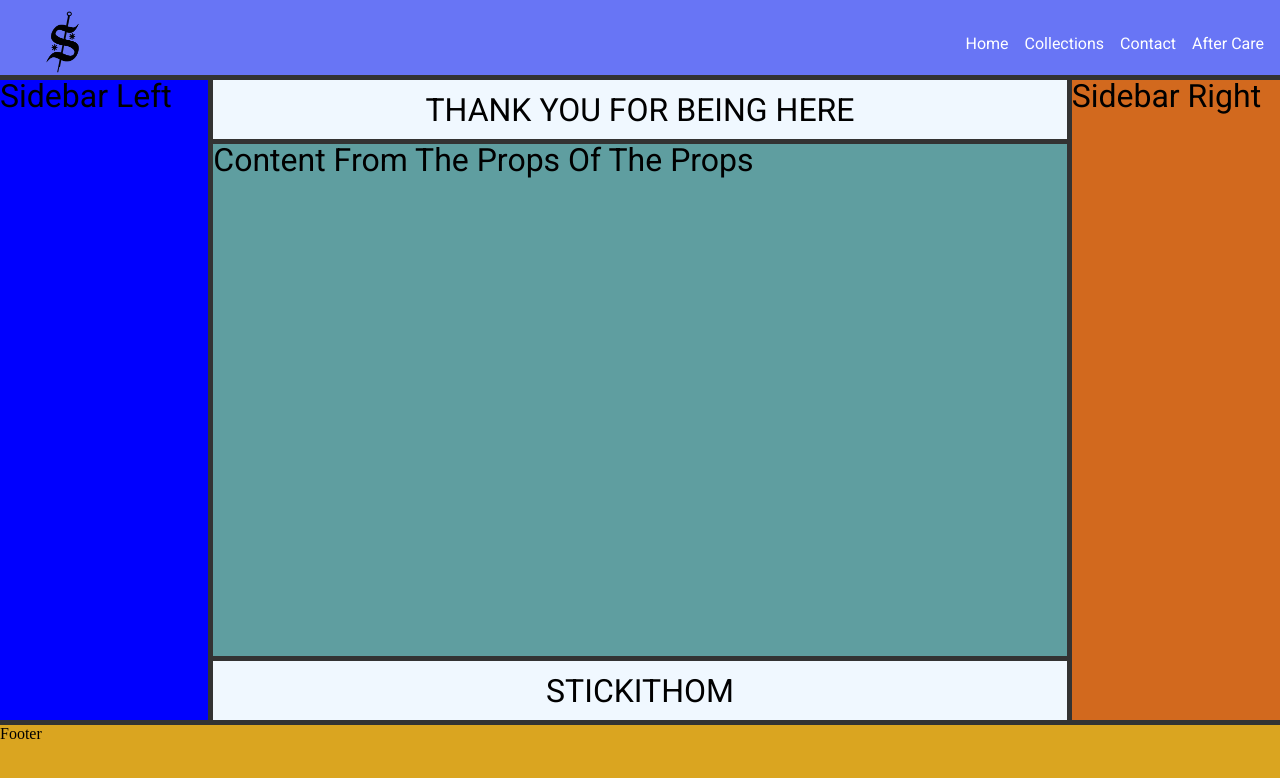
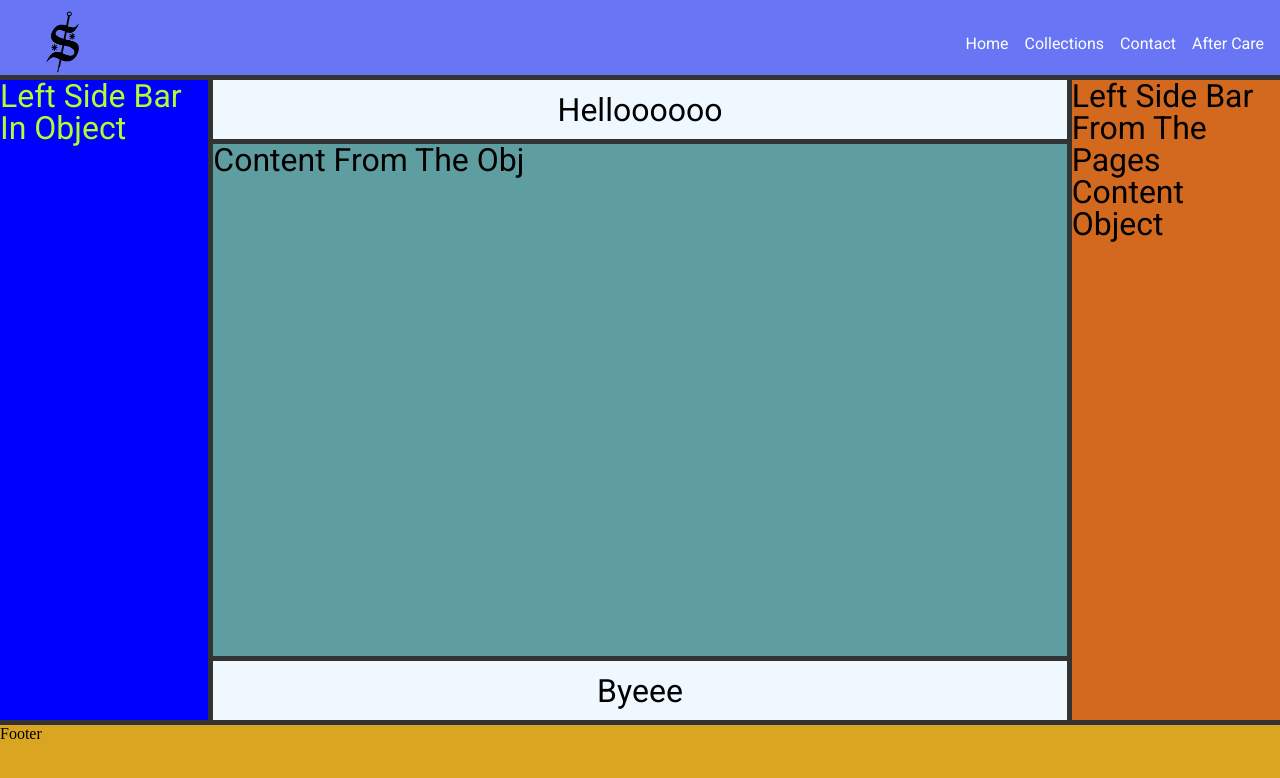
Before and after one commit to tompra/stikkTT, a React (Vite) app: page / in a window 1280 px wide. Shown: the top 778 px of the page. Built offline with nearby package versions, Linux system fonts and the light colour scheme.

Commit message:
create content file for creating dynamic content

```diff
--- /dev/null
+++ b/src/helpers/content.tsx
@@ -0,0 +1,11 @@
+export const pagesContent = {
+    home: {
+        leftSidebar: (
+            <h3 style={{ color: 'greenyellow' }}>Left Side Bar in Object</h3>
+        ),
+        rightSidebar: 'left side bar from the pages content object',
+        headerContent: 'Helloooooo',
+        mainContent: 'Content from the obj',
+        footerContent: 'Byeee',
+    },
+};
--- a/src/pages/Home.tsx
+++ b/src/pages/Home.tsx
@@ -1,13 +1,14 @@
 import PageLayout from '../components/PageLayout';
+import { pagesContent } from '../helpers/content';
 
 const Home: React.FC = (): JSX.Element => {
     return (
         <PageLayout
-            leftSidebarContent='sidebar left'
-            rightSidebarContent='sidebar right'
-            headerContent='THANK YOU FOR BEING HERE'
-            mainContent='Content from the props of the props'
-            footerContent='STICKITHOM'
+            leftSidebarContent={pagesContent.home.leftSidebar}
+            rightSidebarContent={pagesContent.home.rightSidebar}
+            headerContent={pagesContent.home.headerContent}
+            mainContent={pagesContent.home.mainContent}
+            footerContent={pagesContent.home.footerContent}
         />
     );
 };
```
